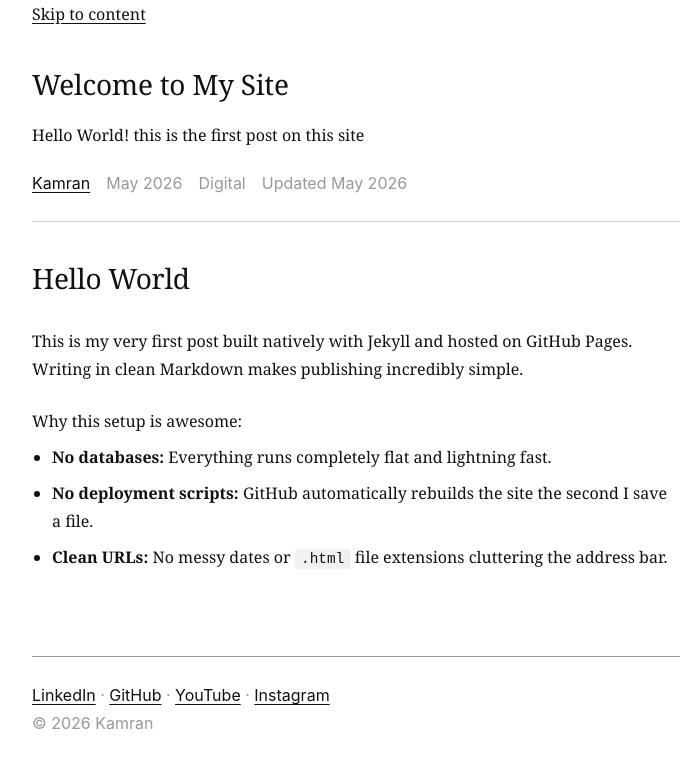
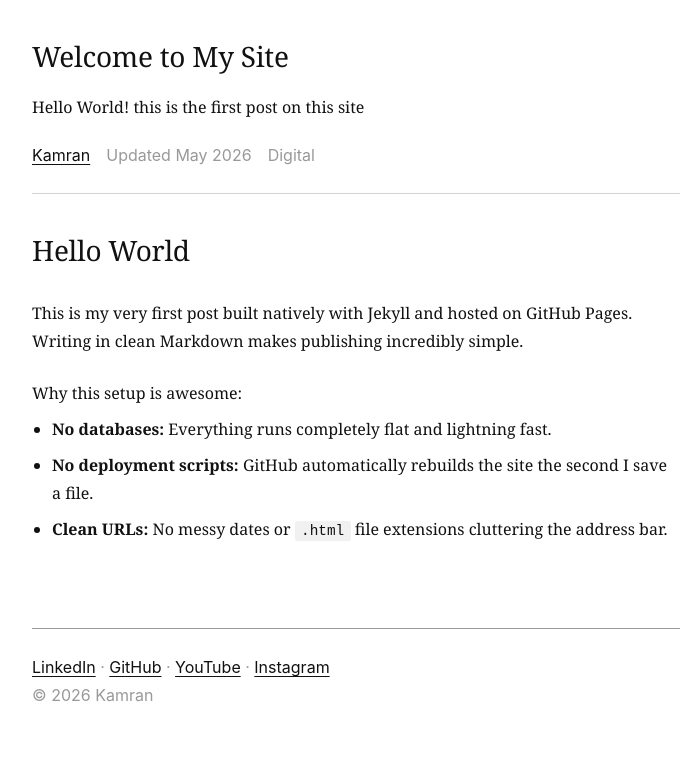
Before and after one commit to fyikamran/fyikamran.github.io, a Jekyll site: the page built from _posts/2026-05-29-welcome-to-my-site.md, in a window 1280 px wide. Shown: the top 769 px of the page, without its empty margins (284-982 px from the left). Built offline with Jekyll 4.4.1, drawn with Linux system fonts in a browser that asks for light colours.

Commit message:
Update post.html

```diff
--- a/_layouts/post.html
+++ b/_layouts/post.html
@@ -11,7 +11,7 @@
 </head>
 <body>
 
-  <a class="skip-link" href="#main-content">Skip to content</a>
+
 
   <main id="main-content">
     <article>
@@ -23,14 +23,16 @@
         {% endif %}
         <div class="post-meta">
           <a href="/" rel="author">Kamran</a>
-          <span><time datetime="{{ page.date | date_to_xmlschema }}">{{ page.date | date: "%B %Y" }}</time></span>
+          {% if page.last_modified_at %}
+            <span>Updated <time datetime="{{ page.last_modified_at | date_to_xmlschema }}">{{ page.last_modified_at | date: "%B %Y" }}</time></span>
+          {% else %}
+            <span><time datetime="{{ page.date | date_to_xmlschema }}">{{ page.date | date: "%B %Y" }}</time></span>
+          {% endif %}
           {% if page.category %}
             <span>{{ page.category | capitalize }}</span>
           {% endif %}
-          {% if page.last_modified_at %}
-            <span>Updated <time datetime="{{ page.last_modified_at | date_to_xmlschema }}">{{ page.last_modified_at | date: "%B %Y" }}</time></span>
-          {% endif %}
         </div>
+
       </header>
 
       <div class="post-content">
```
